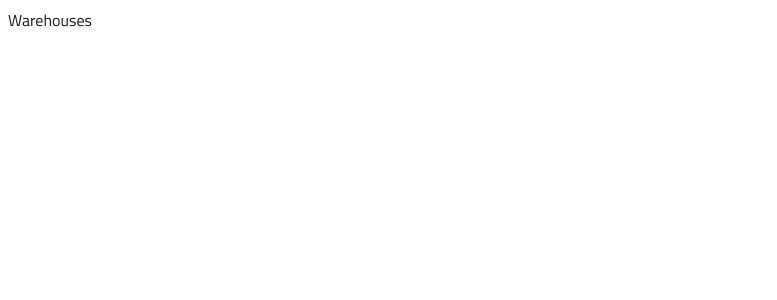
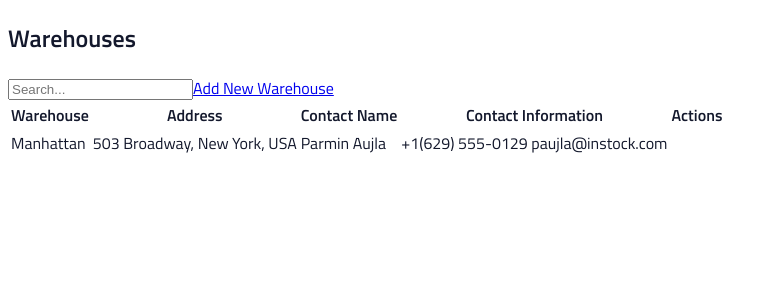
Before and after one commit to shanni6/instock-whistler, a React (Vite) app: page /warehouses in a window 1280 px wide. Shown: the top 300 px of the page, without its empty margins (0-777 px from the left). Built offline with nearby package versions, Linux system fonts and the light colour scheme.

Commit message:
emily-o23w-9: create table html

```diff
--- a/src/components/Warehouses/Warehouses.jsx
+++ b/src/components/Warehouses/Warehouses.jsx
@@ -3,11 +3,55 @@ import "./Warehouses.scss";
 import { Link } from "react-router-dom";
 
 function Warehouses() {
+    const warehousesData = [
+        {
+            warehouseDetails: {
+                warehouseName: "Manhattan",
+                streetAddress: "503 Broadway",
+                city: "New York",
+                country: "USA",
+            },
+            contactDetails: {
+                contactName: "Parmin Aujla",
+                phone: "+1(629) 555-0129",
+                email: "paujla@instock.com",
+            },
+        },
+    ];
+
+    const tbodyRows = warehousesData.map(
+        ({ warehouseDetails, contactDetails }) => {
+            return (
+                <tr key="">
+                    <td>{warehouseDetails.warehouseName}</td>
+                    <td>{`${warehouseDetails.streetAddress}, ${warehouseDetails.city}, ${warehouseDetails.country}`}</td>
+                    <td>{contactDetails.contactName}</td>
+                    <td>
+                        {contactDetails.phone} {contactDetails.email}
+                    </td>
+                    <td></td>
+                </tr>
+            );
+        }
+    );
+
     return (
         <section>
             <h1>Warehouses</h1>
             <input placeholder="Search..." type="search" />
-            <Link to="">+ Add New Warehouse</Link>
+            <Link to="">Add New Warehouse</Link>
+            <table>
+                <thead>
+                    <tr>
+                        <th>Warehouse</th>
+                        <th>Address</th>
+                        <th>Contact Name</th>
+                        <th>Contact Information</th>
+                        <th>Actions</th>
+                    </tr>
+                </thead>
+                <tbody>{tbodyRows}</tbody>
+            </table>
         </section>
     );
 }
--- a/src/pages/Warehouses/Warehouses.jsx
+++ b/src/pages/Warehouses/Warehouses.jsx
@@ -1,7 +1,14 @@
 import "./Warehouses.scss";
 
+import { default as W } from "../../components/Warehouses/Warehouses";
+
 function Warehouses() {
-  return <div>Warehouses</div>;
+    return (
+        <div>
+            {/* Warehouses */}
+            <W />
+        </div>
+    );
 }
 
 export default Warehouses;
```
Also changed, not shown: src/components/Warehouses/Warehouse.scss (deleted), src/components/Warehouses/Warehouses.scss (added).
